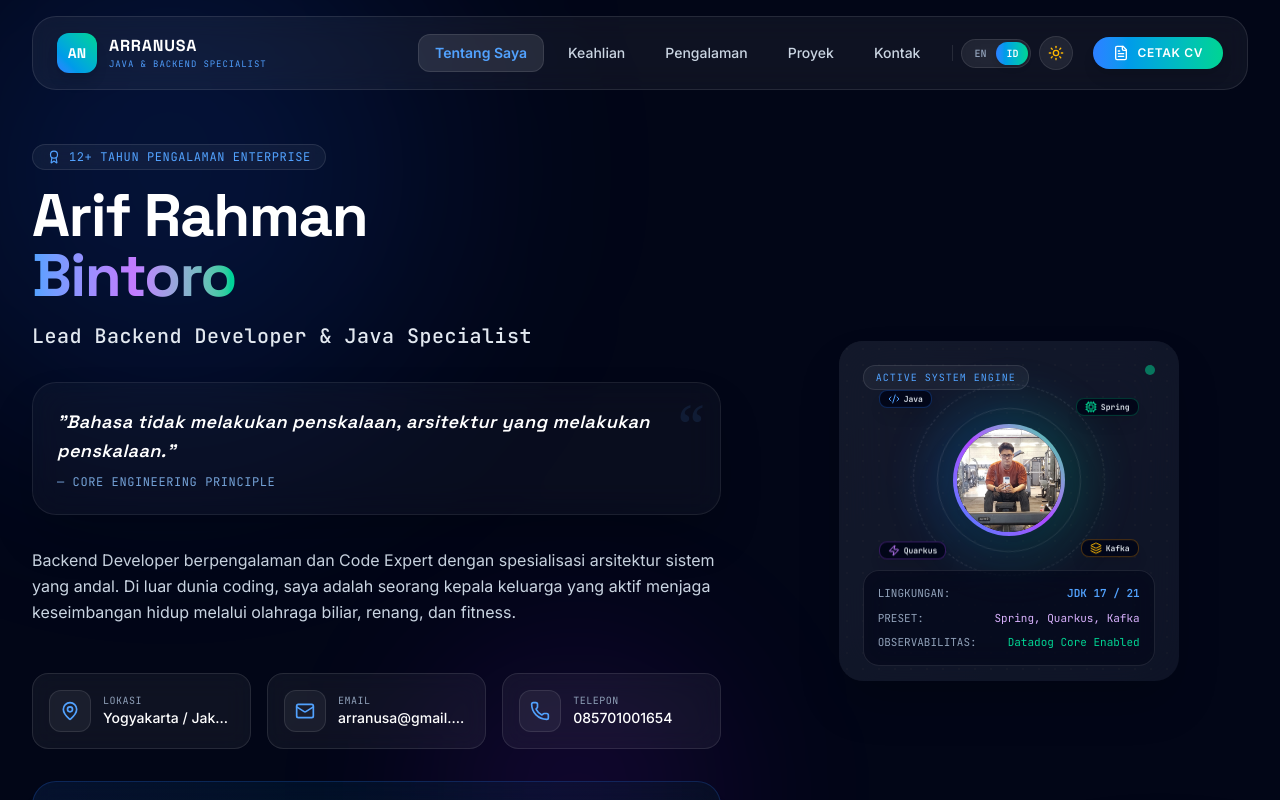
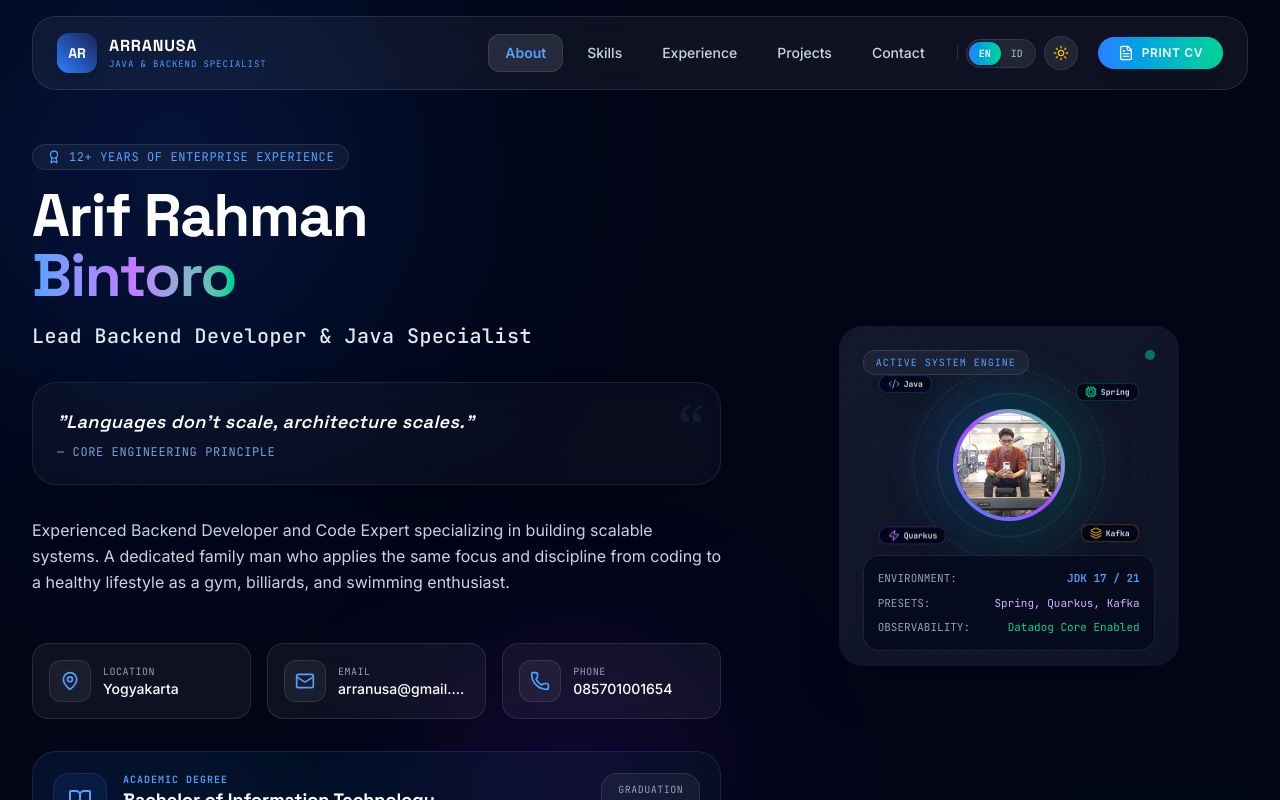
Before and after one commit to arranusa/arranusa.github.io, a React (Vite) app: page / in a window 1280 px wide. Shown: the top 800 px of the page. Built offline with nearby package versions, Linux system fonts and the light colour scheme.

Commit message:
Update default language, favicon, navbar branding, and location info in portfolio

```diff
--- a/src/LanguageContext.tsx
+++ b/src/LanguageContext.tsx
@@ -13,7 +13,7 @@ const LanguageContext = createContext<LanguageContextType | undefined>(undefined
 export const LanguageProvider: React.FC<{ children: React.ReactNode }> = ({ children }) => {
   const [language, setLanguageState] = useState<Language>(() => {
     const saved = localStorage.getItem('portfolio_lang');
-    return (saved === 'en' || saved === 'id') ? saved : 'id'; // default to ID as original content is mostly Indonesian
+    return (saved === 'en' || saved === 'id') ? saved : 'en'; // default to EN as original content is mostly Indonesian
   });
 
   const setLanguage = (lang: Language) => {
--- a/src/components/ContactSection.tsx
+++ b/src/components/ContactSection.tsx
@@ -15,6 +15,17 @@ export default function ContactSection() {
   const handleSubmit = (e: React.FormEvent) => {
     e.preventDefault();
     if (!name || !email || !message) return;
+
+    // Convert Indonesian phone starting with '0' to country code '62'
+    const cleanPhone = personalInfo.phone.replace(/\D/g, '');
+    const formattedPhone = cleanPhone.startsWith('0') ? '62' + cleanPhone.slice(1) : cleanPhone;
+
+    const formattedText = language === 'en'
+      ? `Hello Arif,\n\nI would like to connect with you from your Portfolio website.\n\n*Name:* ${name}\n*Email:* ${email}${company ? `\n*Company:* ${company}` : ''}\n\n*Message:*\n${message}`
+      : `Halo Arif,\n\nSaya ingin menghubungi Anda dari website Portfolio.\n\n*Nama:* ${name}\n*Email:* ${email}${company ? `\n*Perusahaan:* ${company}` : ''}\n\n*Pesan:*\n${message}`;
+
+    const waUrl = `https://wa.me/${formattedPhone}?text=${encodeURIComponent(formattedText)}`;
+    window.open(waUrl, '_blank');
 
     // Reset Form
     setName('');
--- a/src/components/Navbar.tsx
+++ b/src/components/Navbar.tsx
@@ -1,6 +1,5 @@
 import React, { useState, useEffect } from 'react';
 import { Menu, X, FileText, Code2, Download, Globe, Sparkles, Moon, Sun } from 'lucide-react';
-import { personalInfo } from '../data';
 import { useLanguage } from '../LanguageContext';
 import { useTheme } from '../ThemeContext';
 
@@ -111,8 +110,8 @@ export default function Navbar({ activeSection, setActiveSection }: NavbarProps)
             onClick={() => handleNavClick('about')}
             className="flex items-center space-x-3 cursor-pointer group"
           >
-            <div className="w-10 h-10 rounded-xl bg-gradient-to-tr from-blue-500 to-emerald-400 flex items-center justify-center font-display font-black text-white text-sm transition-transform group-hover:scale-105 shadow-lg">
-              AN
+            <div className="w-10 h-10 rounded-xl bg-gradient-to-tr from-blue-500 to-blue-950 flex items-center justify-center font-display font-black text-white text-sm transition-transform group-hover:scale-105 shadow-lg">
+              AR
             </div>
             <div>
               <span className="font-display font-extrabold text-white tracking-wider block text-base uppercase">
--- a/src/data.ts
+++ b/src/data.ts
@@ -6,7 +6,7 @@ export const personalInfo = {
   alias: 'A|B',
   email: 'arranusa@gmail.com',
   phone: '085701001654',
-  location: 'Yogyakarta / Jakarta, Indonesia',
+  location: 'Yogyakarta',
   githubUrl: 'https://github.com/arranusa',
   githubIoUrl: 'https://arranusa.github.io',
   linkedinUrl: 'https://linkedin.com/in/arranusa',
```
Also changed, not shown: index.html (+4 -4 lines), assets/favicon.svg (added).
